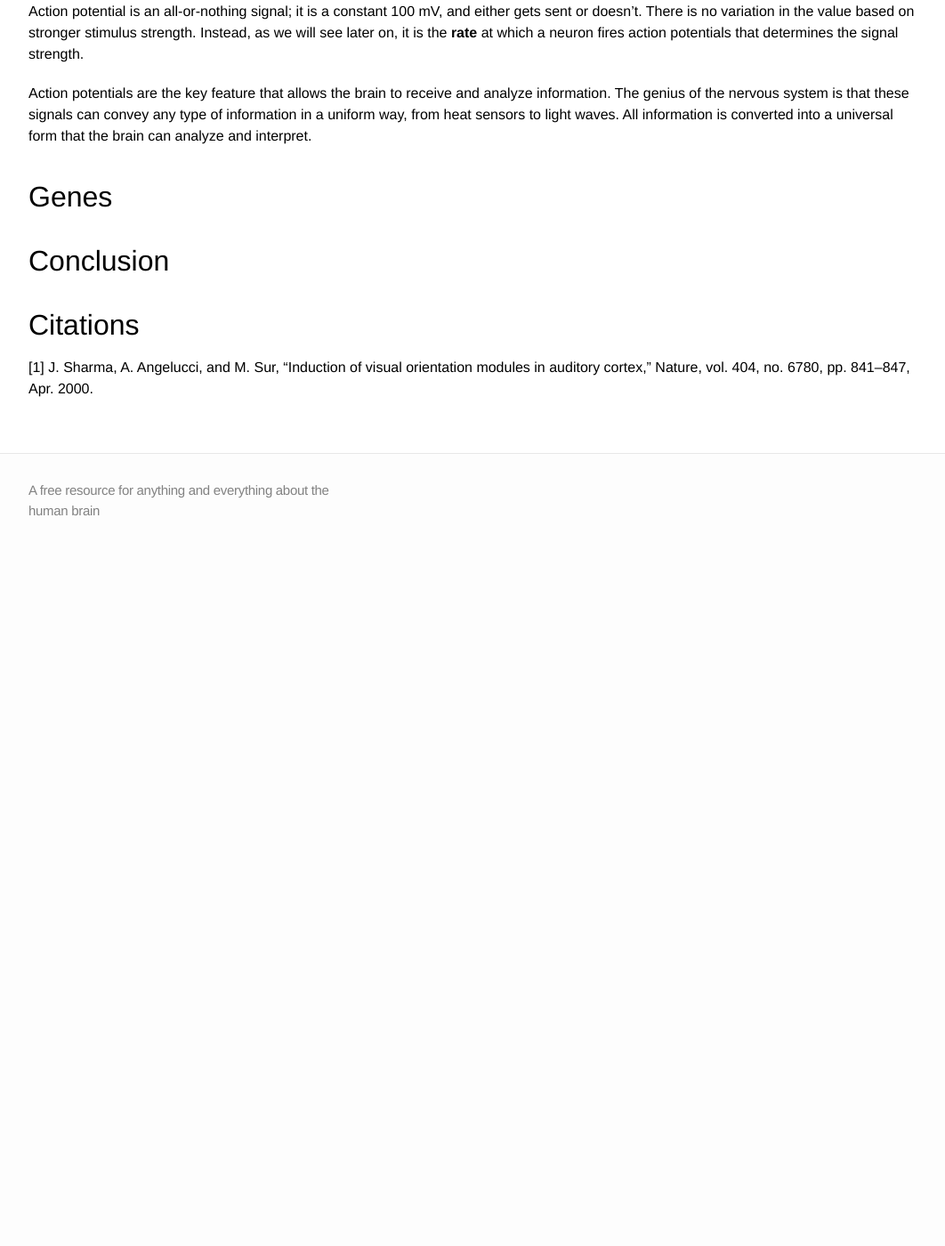
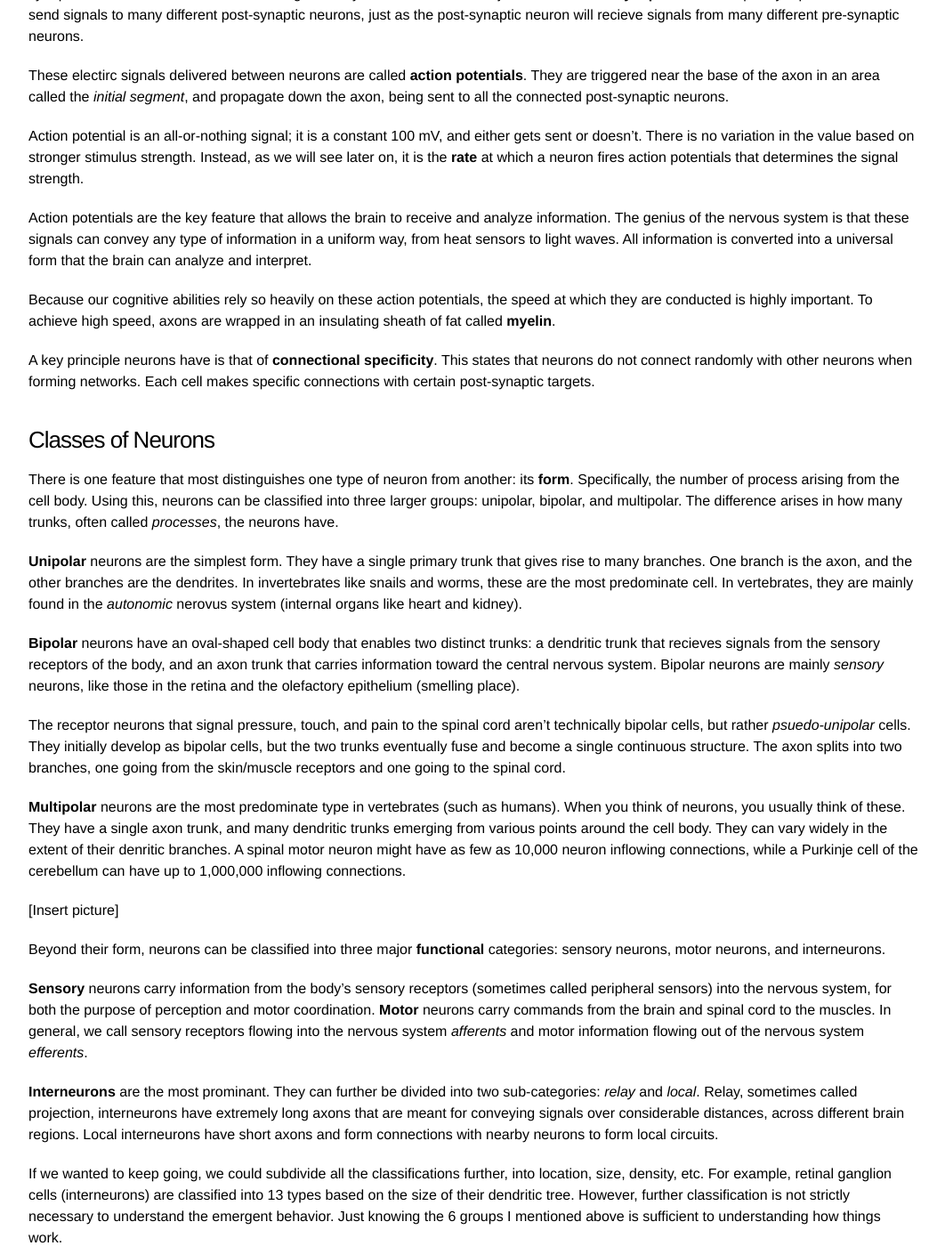
Before and after one commit to mdelsole/brain-nexus, a Jekyll site: the page built from brain-architecture/overview/index.markdown, in a window 1280 px wide and 1400 px high, scrolled down 4488 px. Shown: the whole window at 89% size, without its empty margins (108-1170 px from the left). Built offline with Jekyll 4.4.1, drawn with Linux system fonts in a browser that asks for light colours; before the commit the page ends 5118 px from its top, so only the background shows below that; some of the changed text lies outside the part shown.

Commit message:
Update index.markdown

```diff
--- a/brain-architecture/overview/index.markdown
+++ b/brain-architecture/overview/index.markdown
@@ -16,6 +16,8 @@ tags: []
 # Introduction
 
 Welcome to the brain architecture section! Here, we will learn everything humans know about how our brain works.
+
+In this initial overview section, I will provide a broad overview of the key features of the brain. We'll discuss the central nervous system and its cells, along with the genes that give rise to our behavior.
 
 # The Brain
 
@@ -110,7 +112,7 @@ Neurons are the **signaling** units of the nervous system. They have three disti
 
 The **cell body**, sometimes called the *soma*, is the center of the cell. It contains the nucleus, which contains the genes of the cell and is where the cell's proteins are synthesized. Flowing into the cell body are **dendrites**, which are the main structure for receiving incoming signals from other neurons. Flowing out of the cell body is the **axon**. The axon usually extends some distance  from the cell body (from 0.1 mm up to 2 m) and delivers signals to other neurons.
 
-A **synapse** is the connection from one neuron to another. They are made up of two parts: The *pre-synaptic* terminal, emerging from the ends of the axon, and the *post-synaptic* dendrite. The pre-synaptic neuron's axon sends a signal down the synaptic terminal, while the post-synaptic neuron's dendrites recieve that signal. The pre-synaptic neuron will send signals to many different post-synaptic neurons, just as the post-synaptic neuron will recieve signals from many different pre-synaptic neurons.
+A **synapse** is the connection from one neuron to another. They are made up of two parts: The *pre-synaptic* terminal, emerging from the ends of the axon, and the *post-synaptic* dendrite. The pre-synaptic neuron's axon sends a signal down the synaptic terminal, while the post-synaptic neuron's dendrites recieve that signal. They meet each other at a junction called the **synaptic cleft**. The pre-synaptic neuron will send signals to many different post-synaptic neurons, just as the post-synaptic neuron will recieve signals from many different pre-synaptic neurons.
 
 These electirc signals delivered between neurons are called **action potentials**. They are triggered near the base of the axon in an area called the *initial segment*, and propagate down the axon, being sent to all the connected post-synaptic neurons.
 
@@ -118,6 +120,33 @@ Action potential is an all-or-nothing signal; it is a constant 100 mV, and eithe
 
 Action potentials are the key feature that allows the brain to receive and analyze information. The genius of the nervous system is that these signals can convey any type of information in a uniform way, from heat sensors to light waves. All information is converted into a universal form that the brain can analyze and interpret.
 
+Because our cognitive abilities rely so heavily on these action potentials, the speed at which they are conducted is highly important. To achieve high speed, axons are wrapped in an insulating sheath of fat called **myelin**.
+
+A key principle neurons have is that of **connectional specificity**. This states that neurons do not connect randomly with other neurons when forming networks. Each cell makes specific connections with certain post-synaptic targets.
+
+### Classes of Neurons
+
+There is one feature that most distinguishes one type of neuron from another: its **form**. Specifically, the number of process arising from the cell body. Using this, neurons can be classified into three larger groups: unipolar, bipolar, and multipolar. The difference arises in how many trunks, often called *processes*, the neurons have.
+
+**Unipolar** neurons are the simplest form. They have a single primary trunk that gives rise to many branches. One branch is the axon, and the other branches are the dendrites. In invertebrates like snails and worms, these are the most predominate cell. In vertebrates, they are mainly found in the *autonomic*  nerovus system (internal organs like heart and kidney).
+
+**Bipolar** neurons have an oval-shaped cell body that enables two distinct trunks: a dendritic trunk that recieves signals from the sensory receptors of the body, and an axon trunk that carries information toward the central nervous system. Bipolar neurons are mainly *sensory* neurons, like those in the retina and the olefactory epithelium (smelling place).
+
+The receptor neurons that signal pressure, touch, and pain to the spinal cord aren't technically bipolar cells, but rather *psuedo-unipolar* cells. They initially develop as bipolar cells, but the two trunks eventually fuse and become a single continuous structure. The axon splits into two branches, one going from the skin/muscle receptors and one going to the spinal cord.
+
+**Multipolar** neurons are the most predominate type in vertebrates (such as humans). When you think of neurons, you usually think of these. They have a single axon trunk, and many dendritic trunks emerging from various points around the cell body. They can vary widely in the extent of their denritic branches. A spinal motor neuron might have as few as 10,000 neuron inflowing connections, while a Purkinje cell of the cerebellum can have up to 1,000,000 inflowing connections.
+
+[Insert picture]
+
+Beyond their form, neurons can be classified into three major **functional** categories: sensory neurons, motor neurons, and interneurons.
+
+**Sensory** neurons carry information from the body's sensory receptors (sometimes called peripheral sensors) into the nervous system, for both the purpose of perception and motor coordination. **Motor** neurons carry commands from the brain and spinal cord to the muscles. In general, we call sensory receptors flowing into the nervous system *afferents* and motor information flowing out of the nervous system *efferents*.
+
+**Interneurons** are the most prominant. They can further be divided into two sub-categories: *relay* and *local*. Relay, sometimes called projection, interneurons have extremely long axons that are meant for conveying signals over considerable distances, across different brain regions. Local interneurons have short axons and form connections with nearby neurons to form local circuits.
+
+If we wanted to keep going, we could subdivide all the classifications further, into location, size, density, etc. For example, retinal ganglion cells (interneurons) are classified into 13 types based on the size of their dendritic tree. However, further classification is not strictly necessary to understand the emergent behavior. Just knowing the 6 groups I mentioned above is sufficient to understanding how things work.
+
+## Glial cells
 
 # Genes
 
```
